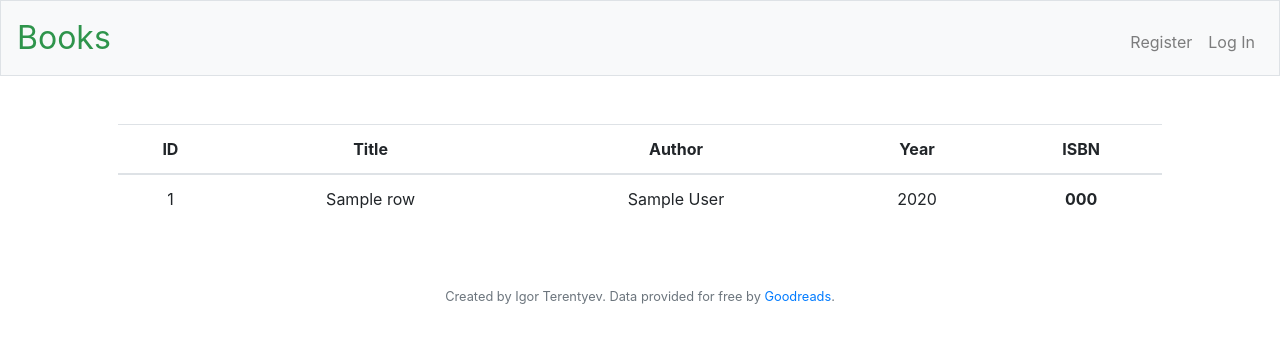
After one commit to FaiWei/CS50-s-Web-Programming-with-Python-and-JavaScript, a Flask app: template templates/search.html in a window 1280 px wide. The commit adds this page. Shown: the top 343 px of the page. Run offline with Flask 2, Linux system fonts and the light colour scheme; the template is opened without the code that fills it: most values are stand-ins (such as "Sample title", 1, 10 or a date in 2020); some libraries are stand-ins or nearby versions.

Commit message:
it's all for today

```diff
--- a/application.py
+++ b/application.py
@@ -1,4 +1,7 @@
 import os
+
+#set FLASK_APP=application.py
+#set DATABASE_URL=
 
 from flask import Flask, session, redirect, render_template, request
 from flask_session import Session
@@ -62,17 +65,41 @@ def login_required(f):
 
 
 
-@app.route("/")
+@app.route("/", methods=["GET", "POST"])
 @login_required
 def index():
-    """Show main page with search"""
+    """Show main page with search or search results"""
 
-    # derive username and cash from database
-    username = db.execute("SELECT username FROM practice.users \
-                        WHERE id = :id", {"id": session["user_id"]}).fetchone()
+    if request.method == "POST":
+        #get user search request
+        search_request = request.form.get("search_request")
+        request_splitted = search_request.split()
+        print(type(request_splitted))
+        print(type(request_splitted[0]))
+        print(request_splitted[0])
+        liked_req = phraseforlike(request_splitted)
+        print(liked_req)
+        # derive search results by to_tsvector-to_tsquery
+        smart_req = db.execute("SELECT * FROM practice.books WHERE to_tsvector(title) || to_tsvector(author) || to_tsvector(isbn) @@ plainto_tsquery(:search_request) ORDER BY title ASC", {"search_request": search_request}).fetchall()
+        # derive search results by LIKE
+        simple_req = db.execute("SELECT * FROM practice.books WHERE title || author || isbn LIKE :search_request ORDER BY title ASC", {"search_request": liked_req}).fetchall()
+        # merge them there to_tsvector-to_tsquery goes first
+        for row_s in simple_req:
+            for row in smart_req:
+                if row_s == row:
+                    simple_req.remove(row_s)
+        smart_req.extend(simple_req)
 
-    return render_template("index.html", username=username.username)
+        #if search result "None" return different page
+        if not smart_req:
+            return apology("Results not found")
+        return render_template("search.html", rows=smart_req)
 
+    else:
+        # derive username database
+        username = db.execute("SELECT username FROM practice.users \
+                                WHERE id = :id", {"id": session["user_id"]}).fetchone()
+        return render_template("index.html", username=username.username)
 
 @app.route("/login", methods=["GET", "POST"])
 def login():
@@ -175,6 +202,17 @@ def errorhandler(e):
         e = InternalServerError()
     return apology(e.name, e.code)
 
+#create search variable for LIKE
+def phraseforlike(words):
+    x = '%'
+    a = 1
+    for word in words:
+        if a == 1:
+            x = x + word + '%'
+            a = 0
+        else:
+            x = x + ' AND %' + word + '%'
+    return x
 
 # Listen for errors
 for code in default_exceptions:
--- a/templates/layout.html
+++ b/templates/layout.html
@@ -31,8 +31,8 @@
             <div class="collapse navbar-collapse" id="navbar">
                 {% if session.user_id %}
                     <ul class="navbar-nav mr-auto mt-2">
-                        <li class="nav-item"><a class="nav-link" href="/quote">Quote</a></li>
-                        <li class="nav-item"><a class="nav-link" href="/buy">Buy</a></li>
+                        <li class="nav-item"><a class="nav-link" href="/">Search</a></li>
+                        <li class="nav-item"><a class="nav-link" href="/search">Search result</a></li>
                         <li class="nav-item"><a class="nav-link" href="/sell">Sell</a></li>
                         <li class="nav-item"><a class="nav-link" href="/history">History</a></li>
                     </ul>
--- /dev/null
+++ b/templates/search.html
@@ -0,0 +1,30 @@
+{% extends "layout.html" %}
+
+{% block title %}
+    Main Page
+{% endblock %}
+
+{% block main %}
+    <table class="table">
+        <thead>
+            <tr>
+                <th scope="col">ID</th>
+                <th scope="col">Title</th>
+                <th scope="col">Author</th>
+                <th scope="col">Year</th>
+                <th scope="col">ISBN</th>
+            </tr>
+        </thead>
+        <tbody>
+        {% for row in rows %}
+            <tr>
+                <td>{{ row["id"] }}</td>
+                <td>{{ row["title"] }}</td>
+                <td>{{ row["author"] }}</td>
+                <td>{{ row["year"] }}</td>
+                <th scope="row">{{ row["isbn"] }}</th>
+            </tr>
+        {% endfor %}
+        </tbody>
+    </table>
+{% endblock %}
```
Also changed, not shown: templates/index.html (+25 -2 lines), 2 other files.
